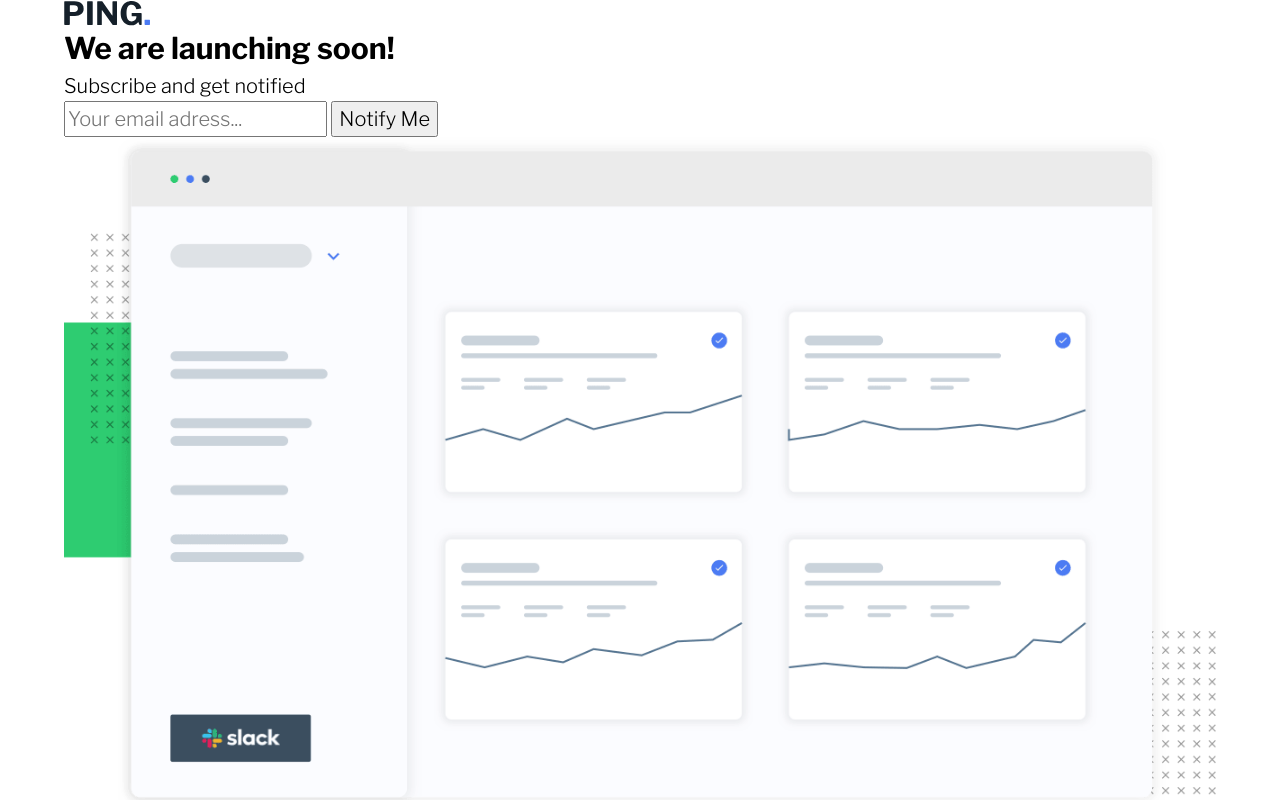
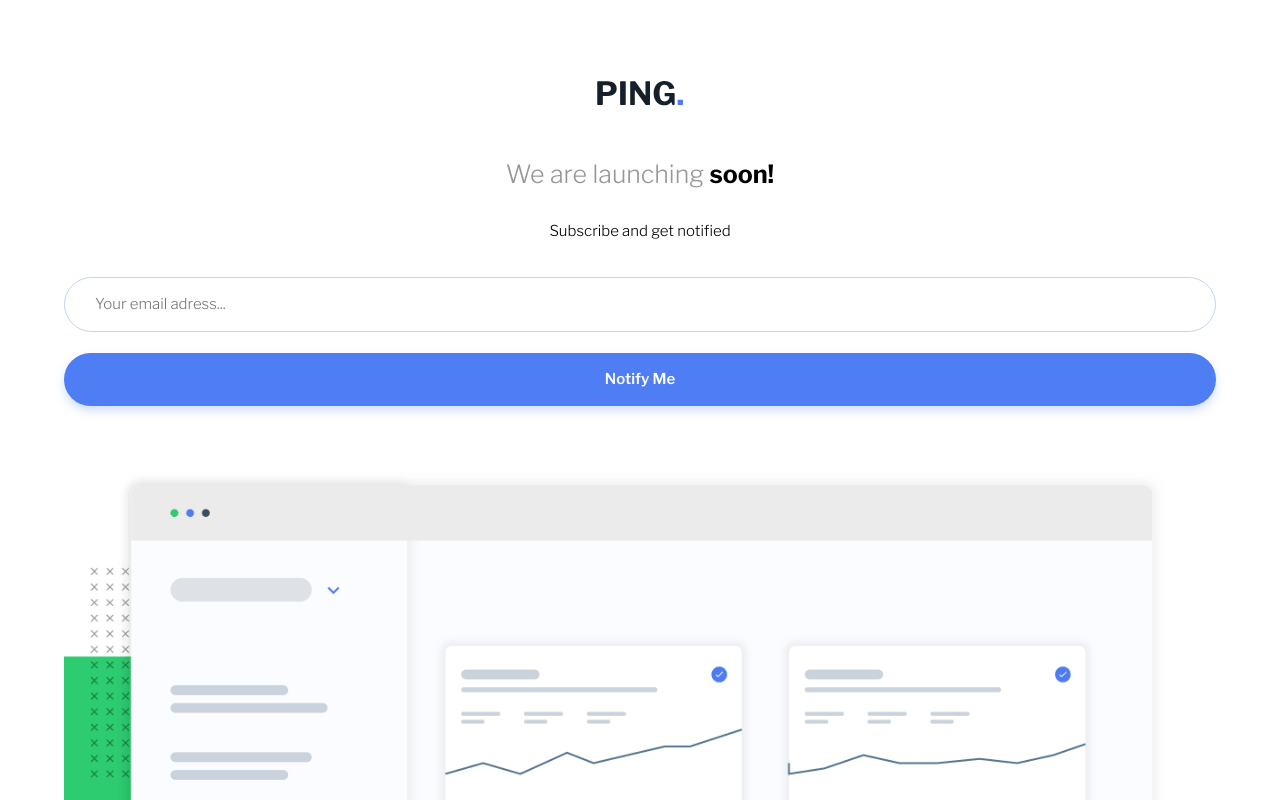
Before and after one commit to JuanMartinRivas/ping-coming-soon-page-master, a website built with Parcel: page index.html in a window 1280 px wide. Shown: the top 800 px of the page. Built offline with nearby package versions, Linux system fonts and the light colour scheme.

Commit message:
Styling main section

```diff
--- a/app/js/mail.js
+++ b/app/js/mail.js
@@ -4,13 +4,18 @@ const errorMessage = document.querySelector('.error-message');
 const submitButton = document.querySelector('.submit-btn');
 
 submitButton.addEventListener('click', displayErr);
+form.addEventListener('submit', (e) => {
+    e.preventDefault()
+})
 
 function displayErr() {
 
     if (email.validity.typeMismatch) {
         errorMessage.textContent = "Please provide a valid email address";
+        email.style.border = "solid 1px hsl(354, 100%, 66%)"
     } else if (email.value.length === 0) {
         errorMessage.textContent = "Whoops! It looks like you forgot to add your email";
+        email.style.border = "solid 1px hsl(354, 100%, 66%)"
     } else {
         errorMessage.textContent = "";
     }
--- /dev/null
+++ b/app/scss/_footer.scss
@@ -0,0 +1,6 @@
+footer {
+    .icons-list {
+        display: flex;
+        gap: 1em;
+    }
+}
--- a/app/scss/_global.scss
+++ b/app/scss/_global.scss
@@ -25,8 +25,3 @@ a:visited {
     flex-direction: row;
   }
 }
-
-.icons-list {
-  display: flex;
-  justify-content: space-between;
-}
--- /dev/null
+++ b/app/scss/_main.scss
@@ -0,0 +1,70 @@
+main {
+    .header {
+        margin-top: 4em;
+
+        .logo {
+            margin: 0 auto;
+        }
+
+        .title {
+            margin-top: 2em;
+            color: $gray;
+            font-size: 1.25rem;
+            font-weight: 300;
+            text-align: center;
+
+            &--thick {
+                color: #000;
+                font-weight: 700;
+            }
+        }
+
+        .text {
+            margin-top: 1.75em;
+            font-size: .75rem;
+            text-align: center;
+        }
+    }
+
+    .form-section {
+        margin-top: 1.75em;
+        margin-bottom: 3.25em;
+
+        .email {
+            width: 100%;
+            padding: 1em 2em;
+            font-size: .75rem;
+            color: $gray;
+            border-radius: 30px;
+            border: solid 1px $pale-blue;
+        }
+
+        .error-message {
+            margin: 0 auto;
+            margin-top: .5em;
+            text-align: center;
+            font-size: .65rem;
+            font-style: italic;
+            color: $light-red;
+        }
+
+        .submit-btn {
+            width: 100%;
+            padding: 1em 2em;
+            margin-top: 1em;
+            cursor: pointer;
+            font-size: .75rem;
+            font-weight: 600;
+            border-radius: 30px;
+            color: #FFF;
+            background-color: $blue;
+            border: none;
+            box-shadow: 0px 5px 10px 0px rgba(79, 125, 243, 0.25);
+            transition: .25s;
+
+            &:hover {
+                opacity: .8;
+            }
+        }
+    }
+}
--- a/app/scss/style.scss
+++ b/app/scss/style.scss
@@ -4,3 +4,5 @@
 @import 'reset';
 @import 'global';
 //Modules
+@import 'main';
+@import 'footer';
--- a/index.html
+++ b/index.html
@@ -16,15 +16,15 @@
     <section class="header">
       <div class="container">
         <img src="images/logo.svg" alt="Ping logo" class="logo">
-        <h1 class="title">We are launching <span class="thick">soon!</span></h1>
+        <h1 class="title">We are launching <span class="title--thick">soon!</span></h1>
         <p class="text">Subscribe and get notified</p>
       </div>
     </section>
     <section class="form-section">
       <div class="container">
-        <form action="#" class="form">
-          <input class="email" type="email" placeholder="Your email adress..." min="1">
-          <span class="error-message"></span>
+        <form action="" class="form">
+          <input class="email" type="email" placeholder="Your email adress...">
+          <p class="error-message"></p>
           <button class="submit-btn">Notify Me</button>
         </form>
       </div>
```
